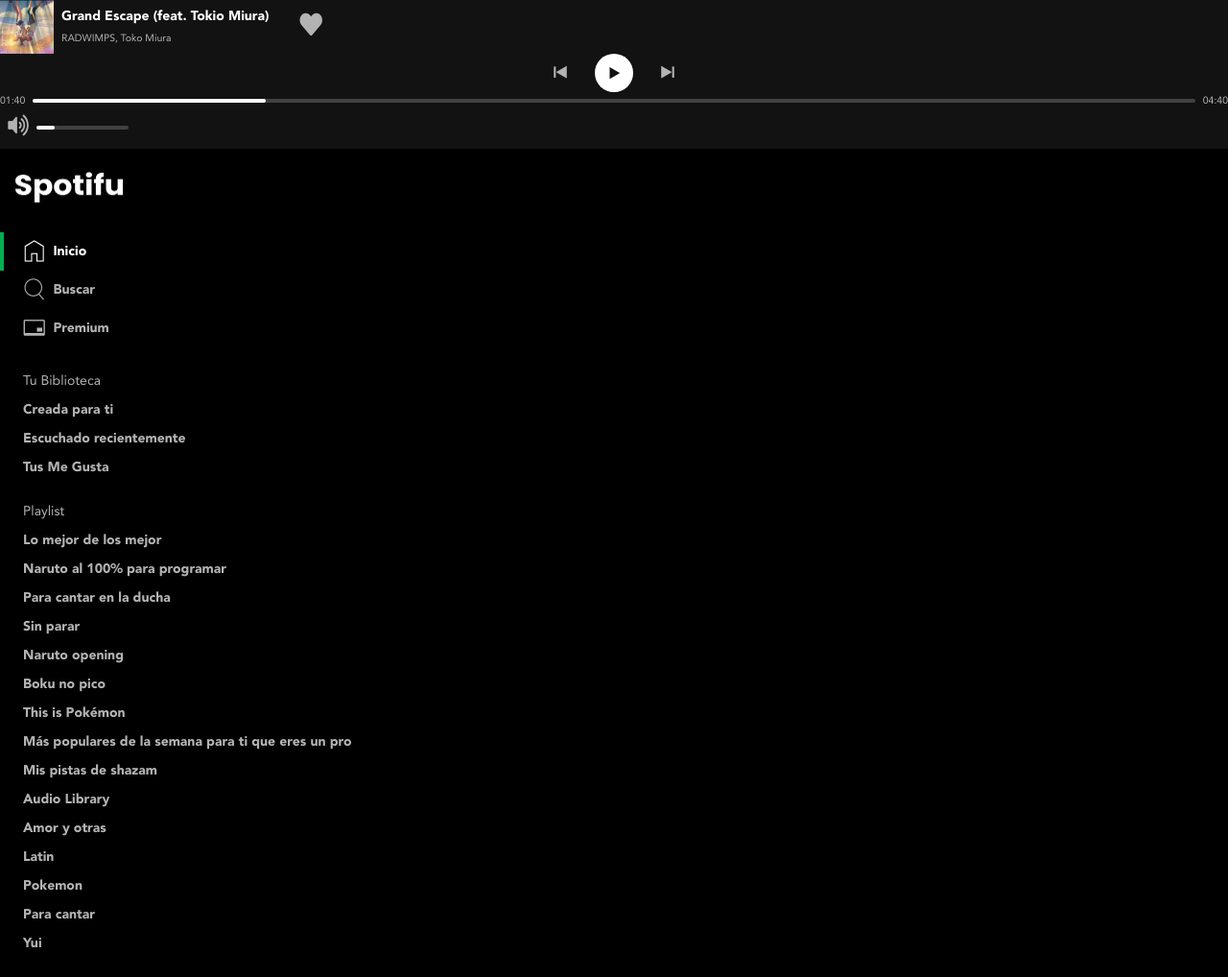
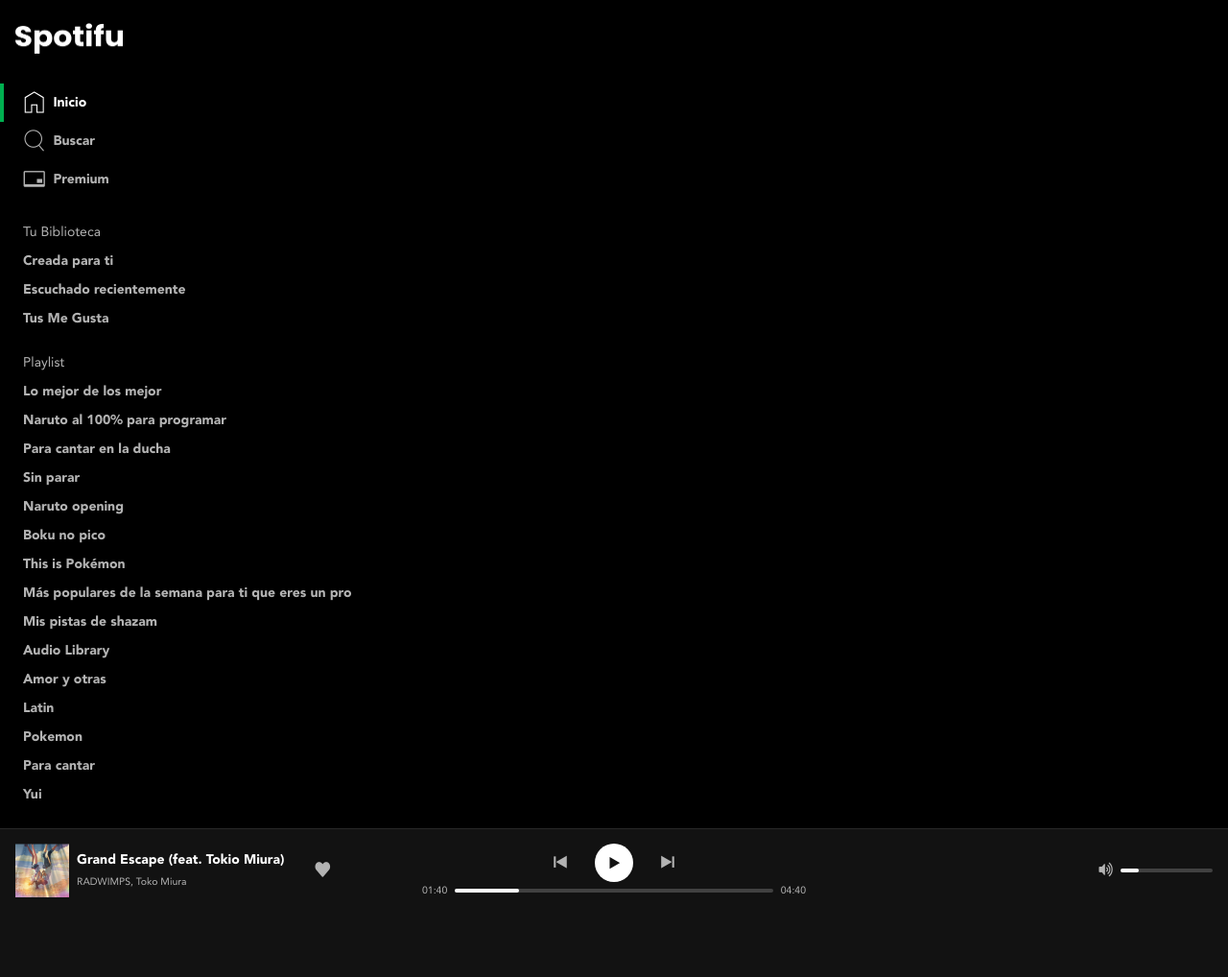
Before and after one commit to cesarchoqueskater/spotifu-project, a plain HTML site: page index.html in a window 1280 px wide. Shown: the whole page at 96% size. After the commit the page ends 951 px from the top, so only its background shows below. Drawn offline with Linux system fonts and the light colour scheme; files whose address does not match are found by name.

Commit message:
Composicion del Reproductor

```diff
--- a/css/index.css
+++ b/css/index.css
@@ -5,12 +5,7 @@
 @import url('./button-icon.css');
 @import url('./sidebar.css');
 @import url('./ellipsis.css');
-@import url('./slider.css');
-@import url('./player-controls.css');
-@import url('./player-playback.css');
-@import url('./player-volume.css');
 @import url('./player.css');
-@import url('./now-playing.css');
 :root {
     --primary: #00B050;
     --white: #ffffff;
--- a/css/player-volume.css
+++ b/css/player-volume.css
@@ -6,5 +6,5 @@
 
 .playerVolume-slider {
     flex: 1;
-    max-inline-size: 6rem;
+    inline-size: 6rem;
 }
--- a/css/player.css
+++ b/css/player.css
@@ -1,11 +1,35 @@
-.player {}
+@import url('./slider.css');
+@import url('./player-controls.css');
+@import url('./player-playback.css');
+@import url('./player-volume.css');
+@import url('./now-playing.css');
+.player {
+    display: flex;
+    gap: 1.5rem;
+    padding: 1rem;
+    box-shadow: inset 0 1px 0 var(--gray30);
+}
+
+
+/* Hijo Directo */
+
+.player>* {
+    flex: 1;
+    /* border: 1px solid green; */
+}
 
 .player-control {
     border: none;
     /* padding: 0; */
     background: none;
     color: var(--gray10);
-    font-size: 1.5rem;
+    font-size: 1rem;
     padding: .5rem;
     cursor: pointer;
 }
+
+.player-playerVolume {
+    /* border: 1px solid red; */
+    display: flex;
+    justify-content: flex-end;
+}
--- a/index.html
+++ b/index.html
@@ -32,59 +32,6 @@
 </head>
 
 <body class="body">
-    <div class="nowPlaying">
-        <div class="nowPlaying-cover">
-            <img src="./images/miniCover.png" width="56" height="56" title="Portada de Grand Escape (feat. Tokio Miura) de RADWIMPS, Toko Miura" alt="Portada de Grand Escape (feat. Tokio Miura) de RADWIMPS, Toko Miura">
-        </div>
-        <div class="nowPlaying-details">
-            <div class="nowPlaying-description">
-                <a href="#song" class="nowPlaying-title">Grand Escape (feat. Tokio Miura)</a>
-                <a href="#RADWIMPS" class="nowPlaying-artist">RADWIMPS, Toko Miura</a>
-            </div>
-            <div class="nowPlaying-actions">
-                <button class="player-control" role="switch" aria-label="Guardar en tu biblioteca" title="Guardar en tu biblioteca">
-                    <i class="icon-heart" aria-hidden="true"></i>
-                </button>
-            </div>
-        </div>
-
-    </div>
-    <div class="playerControls">
-        <div class="playerControls-buttons" aria-label="Controles de reproduccion">
-            <button class="buttonIcon" aria-label="Anterior" title="Anterior">
-                <i class="icon-prev" aria-hidden="true"></i>
-            </button>
-            <button class="buttonIcon is-white" aria-label="Reproducir" title="Reproducir">
-                <i class="icon-play" aria-hidden="true"></i>
-            </button>
-            <button class="buttonIcon" aria-label="Siguiente" title="Siguiente">
-                <i class="icon-next" aria-hidden="true"></i>
-            </button>
-        </div>
-        <div class="playerPlayback">
-            <span class="playerPlayback-progressTime">01:40</span>
-            <div class="playerPlayback-slider">
-                <div class="slider">
-                    <div class="slider-progress">
-                        <button class="slider-button" aria-label="Controlar el progreso de la reproduccion"></button>
-                    </div>
-                </div>
-            </div>
-            <span class="playerPlayback-progressTime">04:40</span>
-        </div>
-    </div>
-    <div class="playerVolume">
-        <button class="player-control" aria-label="Silenciar" aria-describedby="volume-icon">
-            <i class="icon-volumeUp" id="volume-icon" role="presentation" aria-label="Volumen alto"></i>
-        </button>
-        <div class="playerVolume-slider">
-            <div class="slider">
-                <div class="slider-progress">
-                    <button class="slider-button" aria-label="Controlar el progreso de la reproduccion"></button>
-                </div>
-            </div>
-        </div>
-    </div>
     <div class="sidebar">
         <header class="logo">
             <a href="/" aria-current="page">
@@ -180,6 +127,67 @@
             </ul>
         </nav>
     </div>
+    <div class="player">
+        <div class="player-nowPlaying">
+            <div class="nowPlaying">
+                <div class="nowPlaying-cover">
+                    <img src="./images/miniCover.png" width="56" height="56" title="Portada de Grand Escape (feat. Tokio Miura) de RADWIMPS, Toko Miura" alt="Portada de Grand Escape (feat. Tokio Miura) de RADWIMPS, Toko Miura">
+                </div>
+                <div class="nowPlaying-details">
+                    <div class="nowPlaying-description">
+                        <a href="#song" class="nowPlaying-title">Grand Escape (feat. Tokio Miura)</a>
+                        <a href="#RADWIMPS" class="nowPlaying-artist">RADWIMPS, Toko Miura</a>
+                    </div>
+                    <div class="nowPlaying-actions">
+                        <button class="player-control" role="switch" aria-label="Guardar en tu biblioteca" title="Guardar en tu biblioteca">
+                            <i class="icon-heart" aria-hidden="true"></i>
+                        </button>
+                    </div>
+                </div>
+
+            </div>
+        </div>
+        <div class="player-playerControls">
+            <div class="playerControls">
+                <div class="playerControls-buttons" aria-label="Controles de reproduccion">
+                    <button class="buttonIcon" aria-label="Anterior" title="Anterior">
+                        <i class="icon-prev" aria-hidden="true"></i>
+                    </button>
+                    <button class="buttonIcon is-white" aria-label="Reproducir" title="Reproducir">
+                        <i class="icon-play" aria-hidden="true"></i>
+                    </button>
+                    <button class="buttonIcon" aria-label="Siguiente" title="Siguiente">
+                        <i class="icon-next" aria-hidden="true"></i>
+                    </button>
+                </div>
+                <div class="playerPlayback">
+                    <span class="playerPlayback-progressTime">01:40</span>
+                    <div class="playerPlayback-slider">
+                        <div class="slider">
+                            <div class="slider-progress">
+                                <button class="slider-button" aria-label="Controlar el progreso de la reproduccion"></button>
+                            </div>
+                        </div>
+                    </div>
+                    <span class="playerPlayback-progressTime">04:40</span>
+                </div>
+            </div>
+        </div>
+        <div class="player-playerVolume">
+            <div class="playerVolume">
+                <button class="player-control" aria-label="Silenciar" aria-describedby="volume-icon">
+                    <i class="icon-volumeUp" id="volume-icon" role="presentation" aria-label="Volumen alto"></i>
+                </button>
+                <div class="playerVolume-slider">
+                    <div class="slider">
+                        <div class="slider-progress">
+                            <button class="slider-button" aria-label="Controlar el progreso de la reproduccion"></button>
+                        </div>
+                    </div>
+                </div>
+            </div>
+        </div>
+    </div>
 </body>
 
 </html>
```
